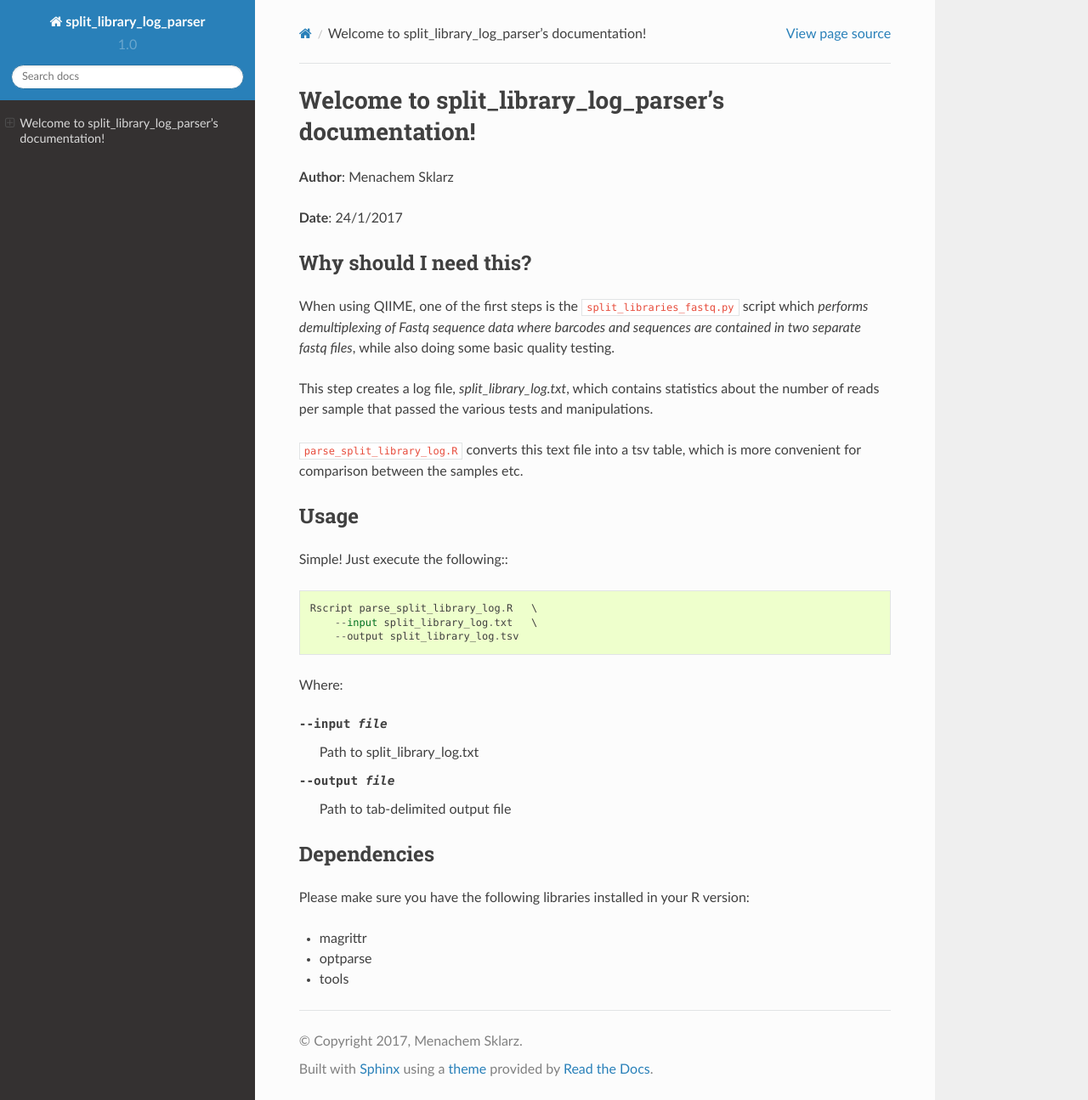
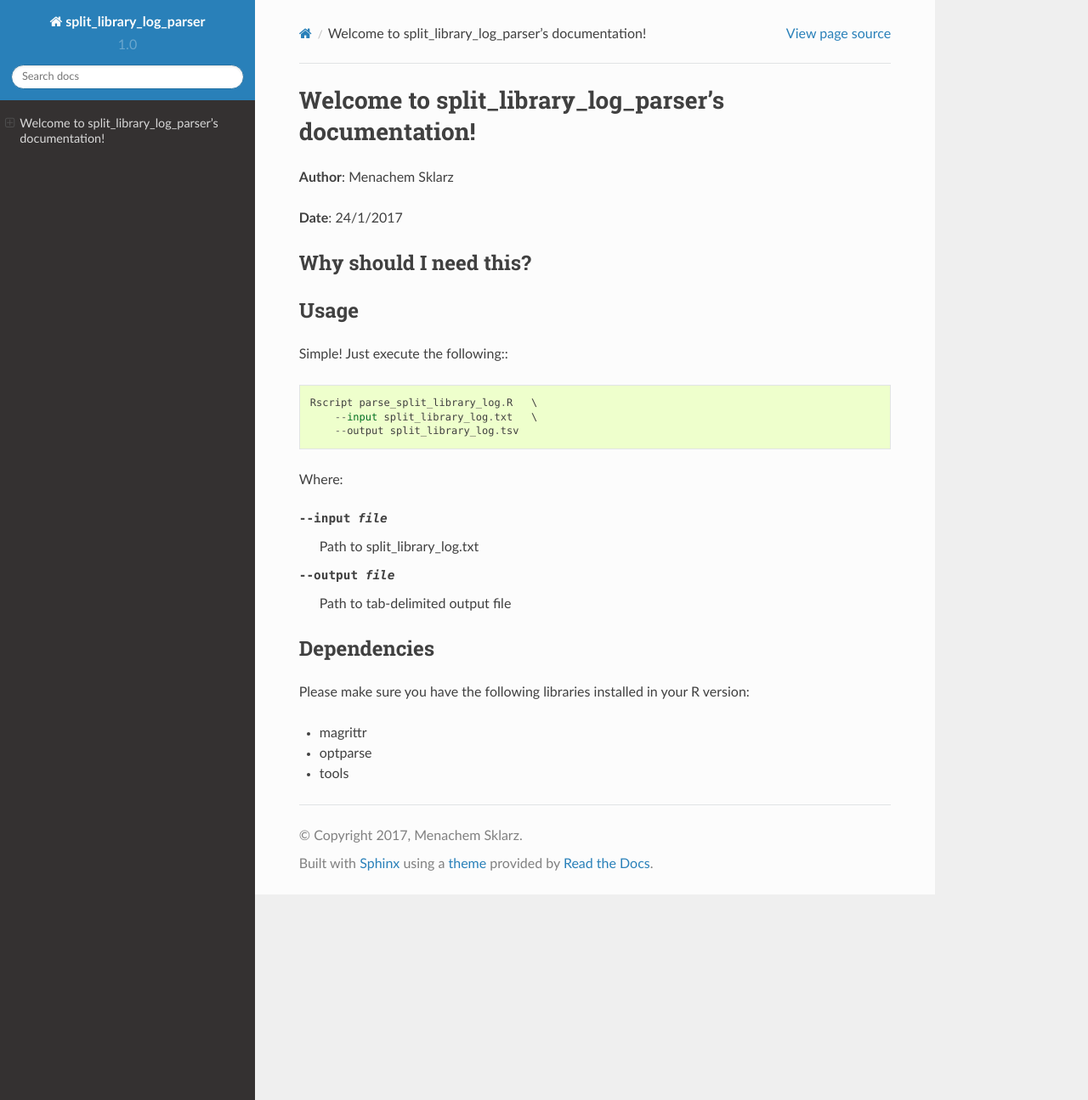
Before and after one commit to bioinfo-core-BGU/split_library_log_parser, a Sphinx documentation site: the page built from doc/source/index.rst, in a window 1280 px wide and 1295 px high. Shown: the whole window at 85% size. Built offline with Sphinx 7.4.7 and the Read the Docs theme 2.0.0, drawn with Linux system fonts in a browser that asks for light colours.

Commit message:
Update index.rst

```diff
--- a/doc/source/index.rst
+++ b/doc/source/index.rst
@@ -9,11 +9,6 @@ Welcome to split_library_log_parser's documentation!
 Why should I need this?
 -------------------------
 
-When using QIIME, one of the first steps is the ``split_libraries_fastq.py`` script which *performs demultiplexing of Fastq sequence data where barcodes and sequences are contained in two separate fastq files*, while also doing some basic quality testing.
-
-This step creates a log file, *split_library_log.txt*, which contains statistics about the number of reads per sample that passed the various tests and manipulations.
-
-``parse_split_library_log.R`` converts this text file into a tsv table, which is more convenient for comparison between the samples etc.
 
 Usage
 ---------
```
